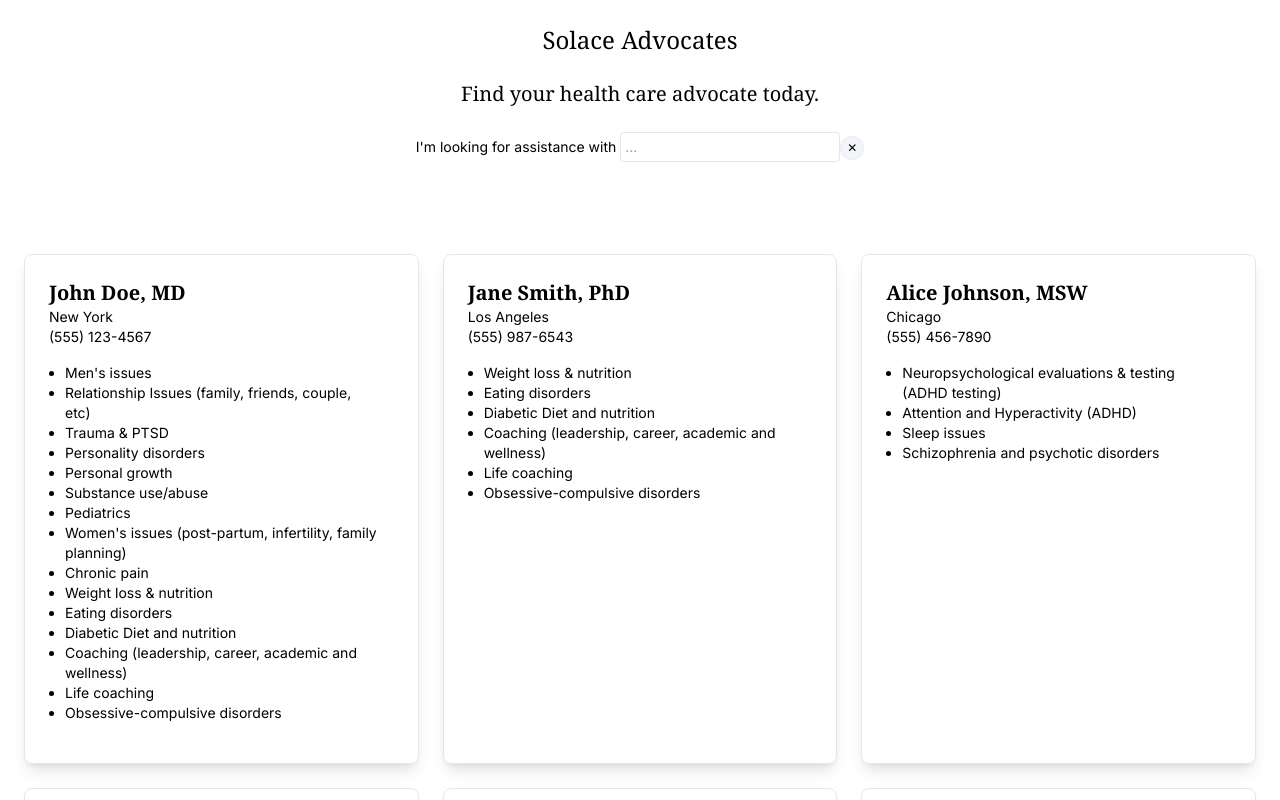
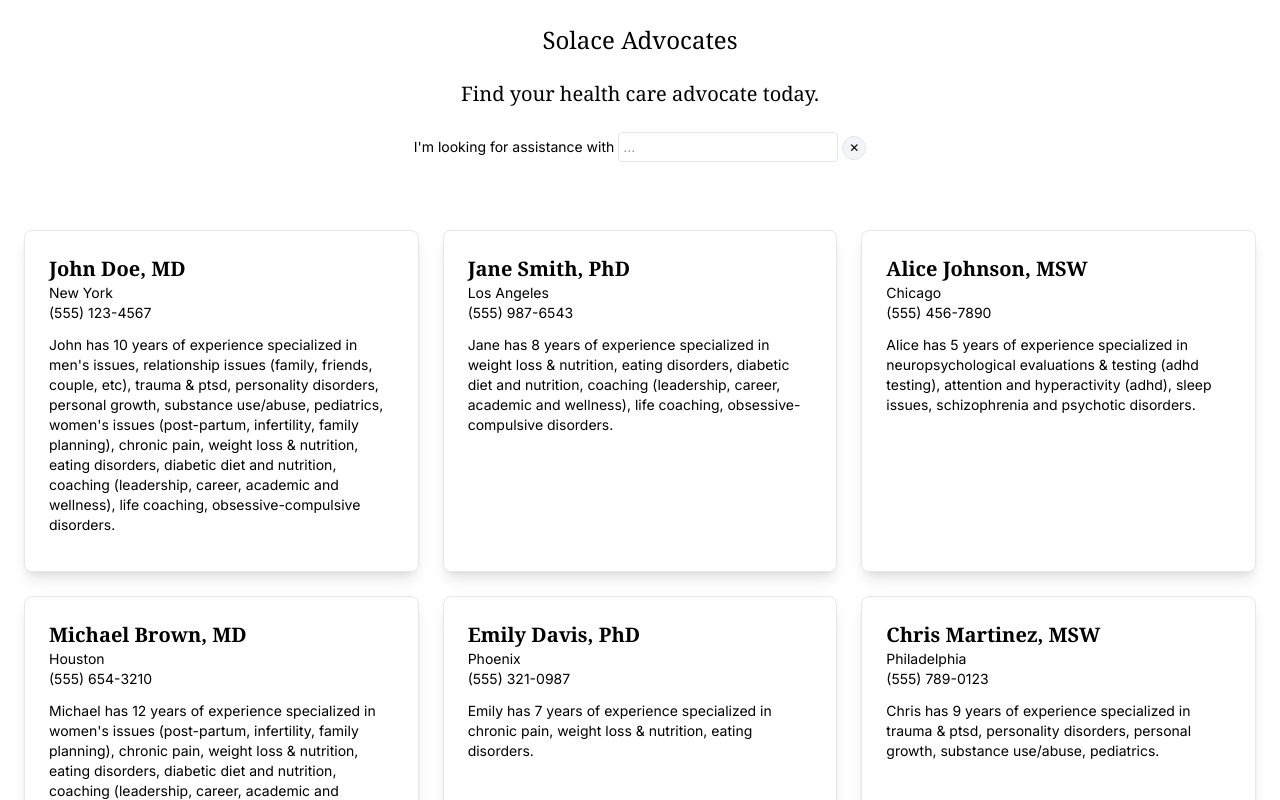
Before and after one commit to barberboy/ben-barber-solace-candidate-assignment, a Next.js app: page / in a window 1280 px wide. Shown: the top 800 px of the page. Built offline with nearby package versions, Linux system fonts and the light colour scheme.

Commit message:
Make the cards a bit more personal by concatenating the specialties.

```diff
--- a/src/app/page.tsx
+++ b/src/app/page.tsx
@@ -83,10 +83,10 @@ export default function Home() {
       <p className="text-center text-sm">
         I'm looking for assistance with&nbsp;
         <input placeholder="..." list="specialties-list" width={16} className="border rounded p-1 focus  :border" ref={searchInput} onInput={onSearchChange} ></input>
-        <button className="rounded-full bg-slate-100 text-xs border h-6 w-6" onClick={onResetClick}>✕</button>
+        <button className="rounded-full bg-slate-100 text-xs border h-6 w-6 ml-1" onClick={onResetClick}>✕</button>
       </p>
 
-      <h2 className="text-center mt-12 mb6 text-sm">
+      <h2 className="text-center mt-6 mb-6 text-sm">
         {searchInput?.current?.value
           ? <span>Advocates for <span className="font-bold" ref={searchTermElement}>{searchInput?.current?.value}</span>:</span>
           : <span>&nbsp;</span>
@@ -104,12 +104,7 @@ export default function Home() {
               <h3 className="font-serif font-bold text-xl">{advocate.firstName} {advocate.lastName}, {advocate.degree}</h3>
               <div className="text-sm">{advocate.city}</div>
               <div className="text-sm">{formatPhoneNumber(advocate.phoneNumber)}</div>
-              <ul className="m-4 text-sm">
-                {advocate.specialties.map((s) => (
-                  <li className="list-disc" key={s}>{s}</li>
-                ))}
-              </ul>
-              {/*{advocate.yearsOfExperience}*/}
+              <p className="text-sm my-3">{advocate.firstName} has {advocate.yearsOfExperience} years of experience specialized in {advocate.specialties.join(', ').toLowerCase()}.</p>
             </div>
           );
         })}
```
